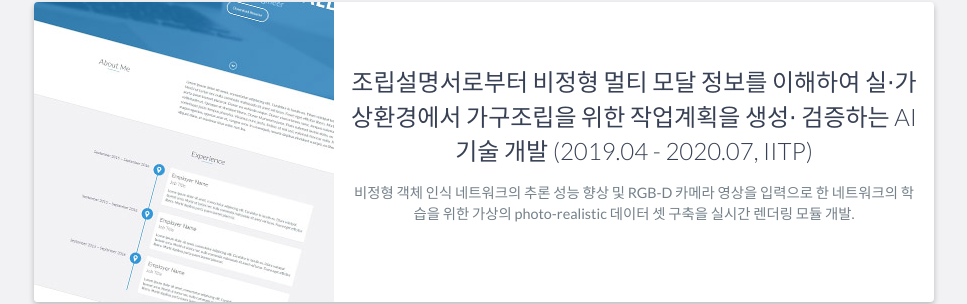
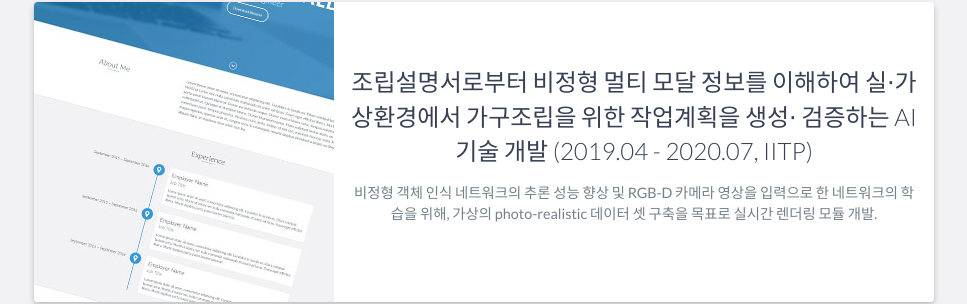
Before and after one commit to JunyoungPark95/JunyoungPark95.github.io, a website: page index.html in a window 1280 px wide. Shown: the part 2878-3182 px from the top of the page, without its empty margins (156-1123 px from the left). Drawn offline with nearby package versions, Linux system fonts and the light colour scheme.

Commit message:
Update index.html

```diff
--- a/index.html
+++ b/index.html
@@ -171,7 +171,7 @@
                     <div class="project-info">
                         <h3>조립설명서로부터 비정형 멀티 모달 정보를 이해하여 실⋅가상환경에서 가구조립을 위한 작업계획을 생성⋅ 검증하는 AI기술 개발 (2019.04 - 2020.07, IITP)</h3>
                         <p>
-                            비정형 객체 인식 네트워크의 추론 성능 향상 및 RGB-D 카메라 영상을 입력으로 한 네트워크의 학습을 위한 가상의 photo-realistic 데이터 셋 구축을 실시간 렌더링 모듈 개발.
+                            비정형 객체 인식 네트워크의 추론 성능 향상 및 RGB-D 카메라 영상을 입력으로 한 네트워크의 학습을 위해, 가상의 photo-realistic 데이터 셋 구축을 목표로 실시간 렌더링 모듈 개발.
                         </p>
                     </div>
                     <!-- End .project-info -->
```
